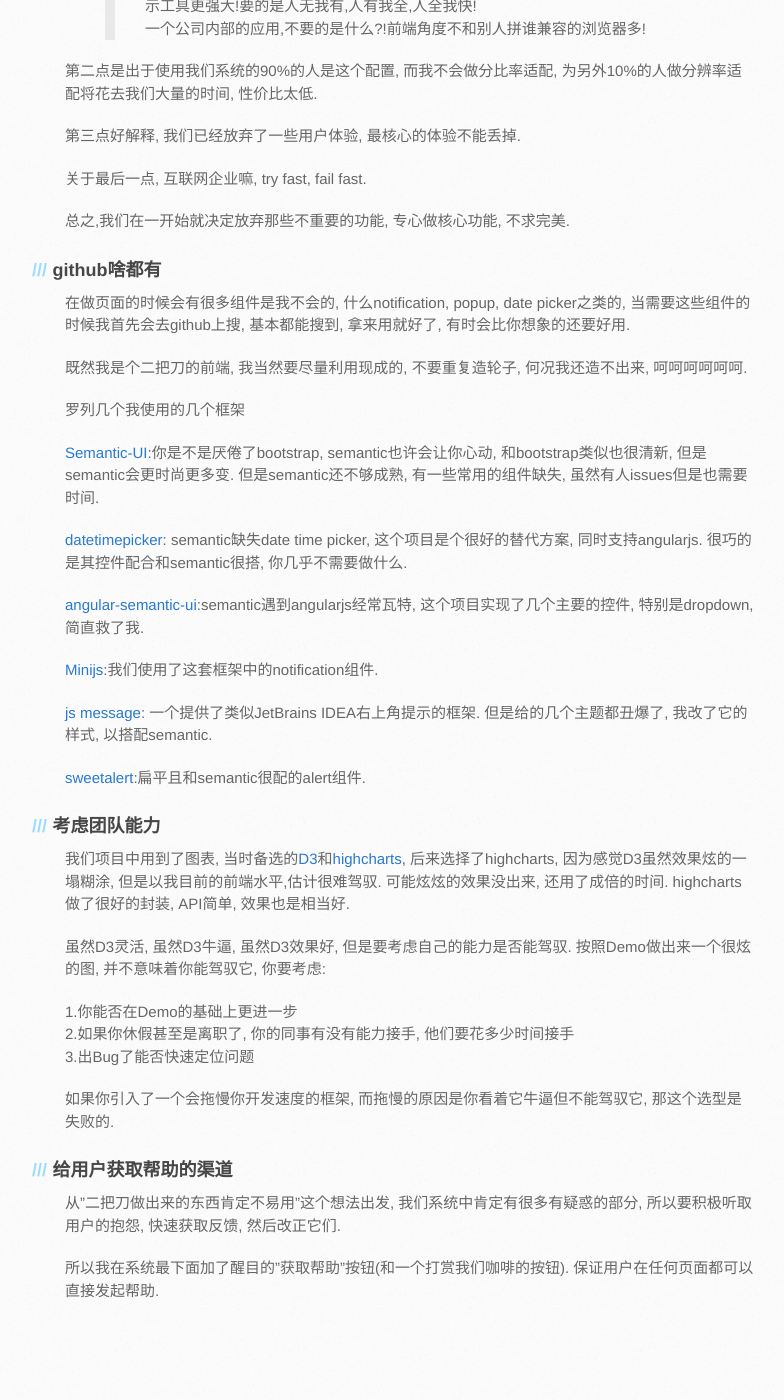
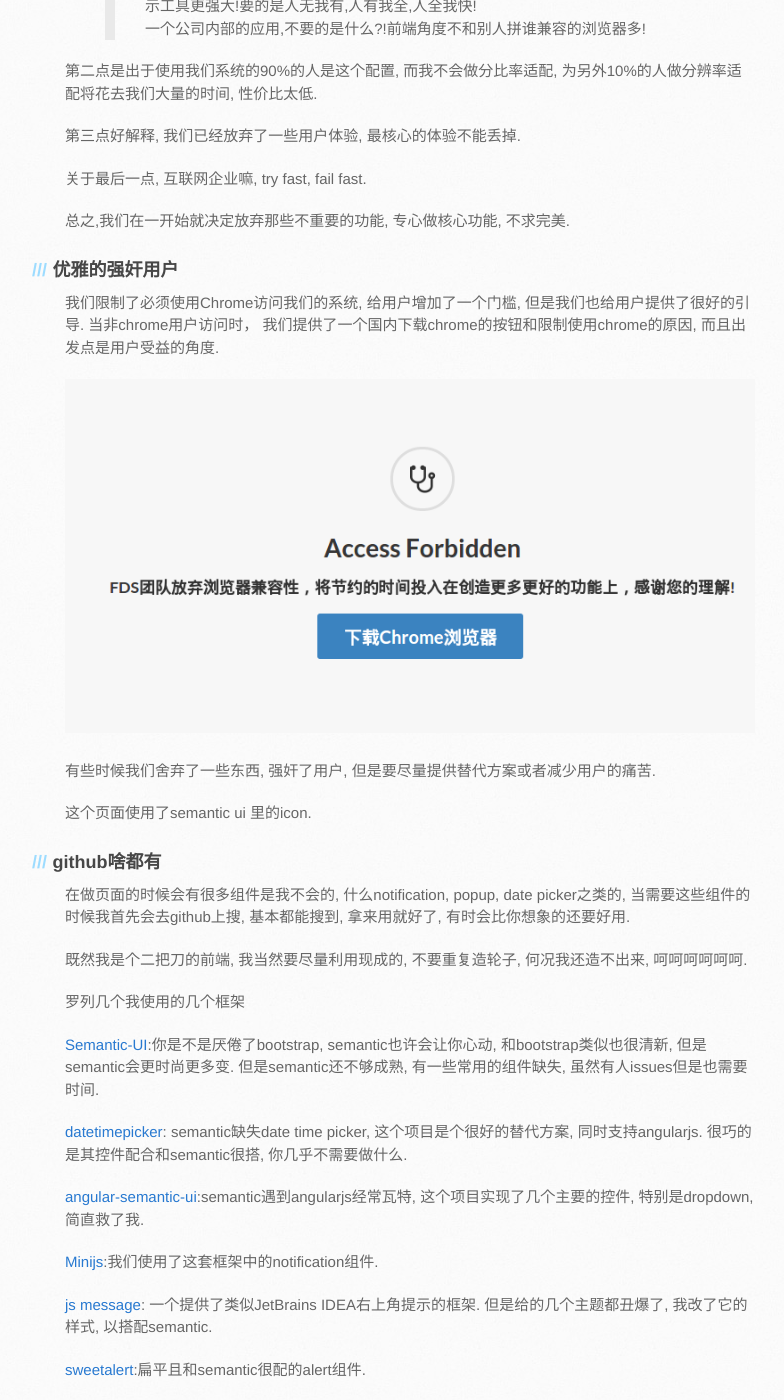
Before and after one commit to WalterInSH/walterinsh.github.io, a Jekyll site: the page built from _posts/2015-04-04-tools-support-fds.md, in a window 1280 px wide and 1400 px high, scrolled down 729 px. Shown: the whole window, without its empty margins (105-889 px from the left). Built offline with Jekyll 4.4.1, drawn with Linux system fonts in a browser that asks for light colours; some web fonts are replaced; Markdown is read by kramdown in place of the engine named in the settings; comment, search, counter and statistics services are not loaded; before the commit the page ends 2074 px from its top, so only the background shows below that.

Commit message:
add screenshot

```diff
--- a/_posts/2015-04-04-tools-support-fds.md
+++ b/_posts/2015-04-04-tools-support-fds.md
@@ -32,6 +32,16 @@
 
 总之,我们在一开始就决定放弃那些不重要的功能, 专心做核心功能, 不求完美.
 
+###优雅的强奸用户
+
+我们限制了必须使用Chrome访问我们的系统, 给用户增加了一个门槛, 但是我们也给用户提供了很好的引导. 当非chrome用户访问时，
+我们提供了一个国内下载chrome的按钮和限制使用chrome的原因, 而且出发点是用户受益的角度.
+
+<img src="/images/posts/fds_s_1.png"/>
+
+有些时候我们舍弃了一些东西, 强奸了用户, 但是要尽量提供替代方案或者减少用户的痛苦.
+
+这个页面使用了semantic ui 里的icon.
 
 ###github啥都有
 
@@ -78,3 +88,5 @@
 快速获取反馈, 然后改正它们.
 
 所以我在系统最下面加了醒目的"获取帮助"按钮(和一个打赏我们咖啡的按钮). 保证用户在任何页面都可以直接发起帮助.
+
+<img src="/images/posts/fds_s_2.png"/>
```
Also changed, not shown: images/posts/fds_s_1.png (added), images/posts/fds_s_2.png (added).
